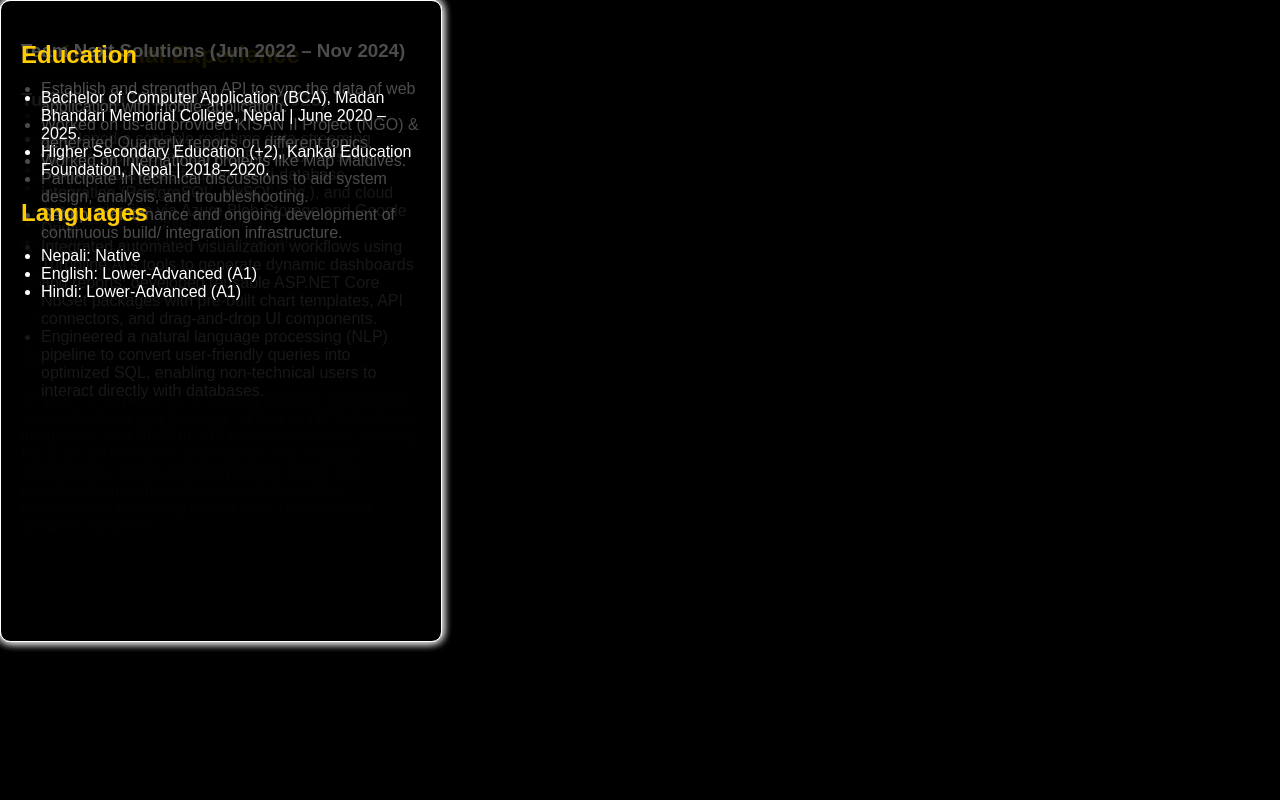
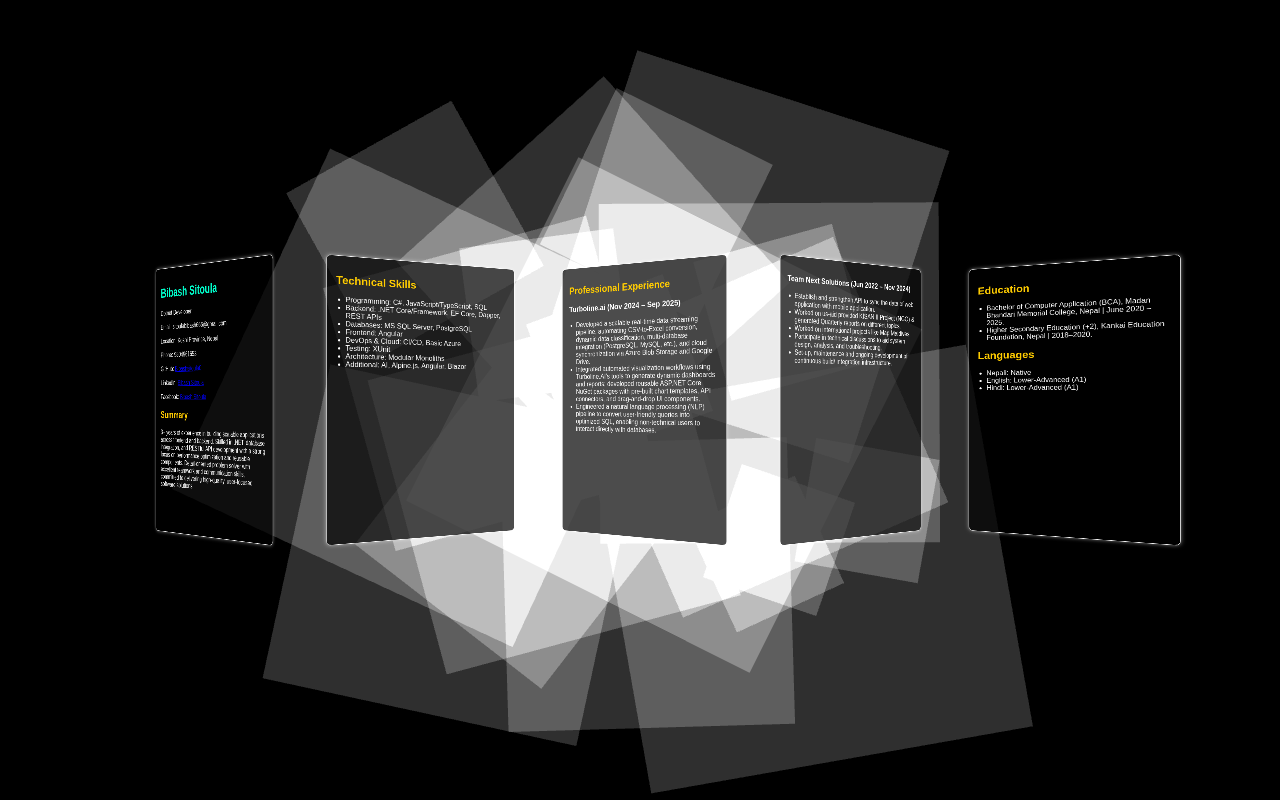
Before and after one commit to Bibashsitoula0/Bibashsitoula0.github.io, a plain HTML site: page index.html in a window 1280 px wide. Shown: the top 800 px of the page. Drawn offline with nearby package versions, Linux system fonts and the light colour scheme; animation ran at ten frames a second.

Commit message:
Update index.html

```diff
--- a/index.html
+++ b/index.html
@@ -23,8 +23,19 @@
         ul { list-style-type: disc; padding-left: 20px; }
     </style>
     <script src="https://cdnjs.cloudflare.com/ajax/libs/three.js/r128/three.min.js"></script>
-    <script src="https://threejs.org/examples/js/renderers/CSS3DRenderer.js"></script>
-    <script src="https://threejs.org/examples/js/controls/OrbitControls.js"></script>
+    <script src="https://cdn.jsdelivr.net/npm/three@r128/examples/js/renderers/CSS3DRenderer.js"></script>
+    <script src="https://cdn.jsdelivr.net/npm/three@r128/examples/js/controls/OrbitControls.js"></script>
+    <script>
+        // Wait for scripts to load
+        window.addEventListener('load', function() {
+            setTimeout(function() {
+                if (typeof init === 'function') {
+                    init();
+                    animate();
+                }
+            }, 1000);
+        });
+    </script>
 </head>
 <body>
     <div id="container"></div>
@@ -97,8 +108,11 @@
         const panels = [];
         const clouds = [];
 
-        init();
-        animate();
+        // Wait for all external scripts to load before initializing
+        window.addEventListener('load', function() {
+            init();
+            animate();
+        });
 
         function init() {
             const container = document.getElementById('container');
@@ -115,7 +129,7 @@
             container.appendChild(webglRenderer.domElement);
 
             // CSS3D Renderer
-            cssRenderer = new CSS3DRenderer();
+            cssRenderer = new THREE.CSS3DRenderer();
             cssRenderer.setSize(window.innerWidth, window.innerHeight);
             cssRenderer.domElement.style.position = 'absolute';
             cssRenderer.domElement.style.top = 0;
```
